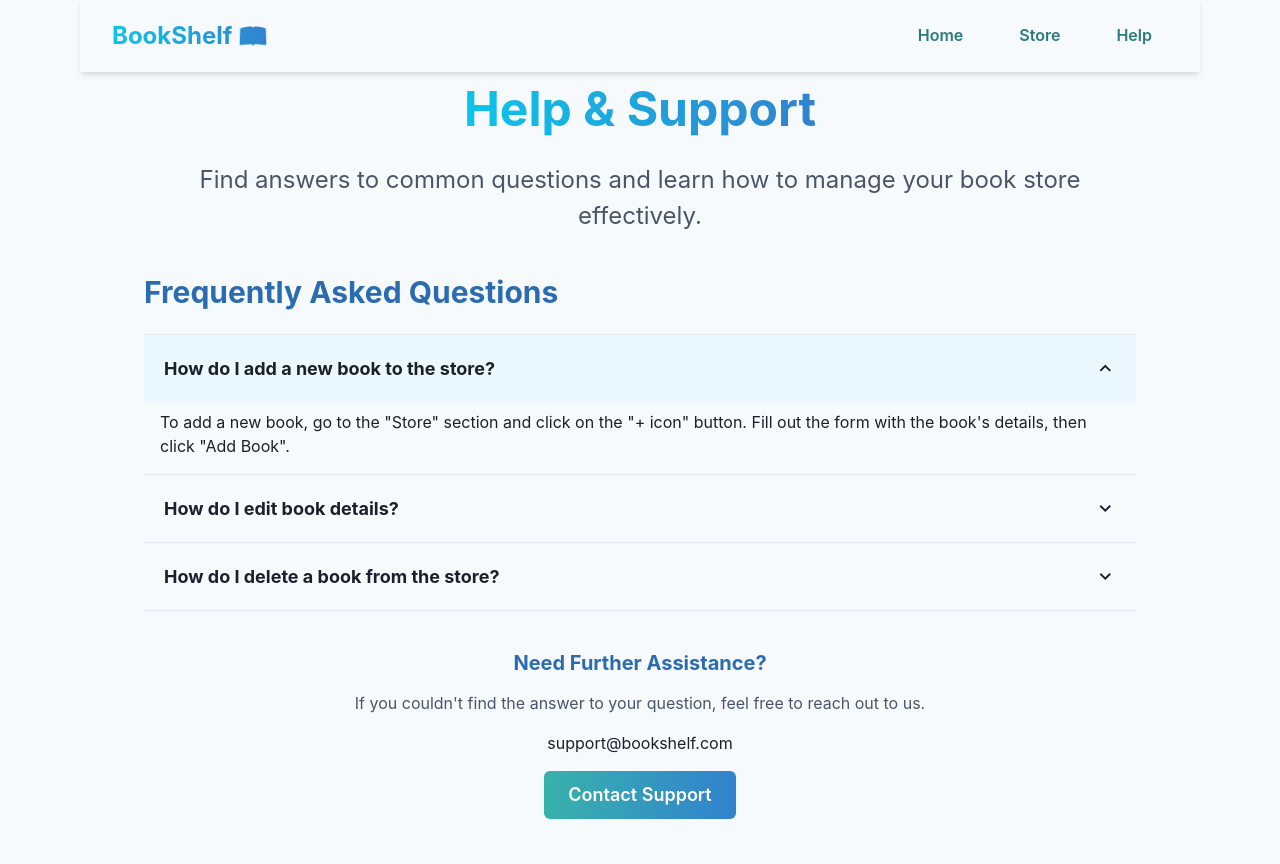
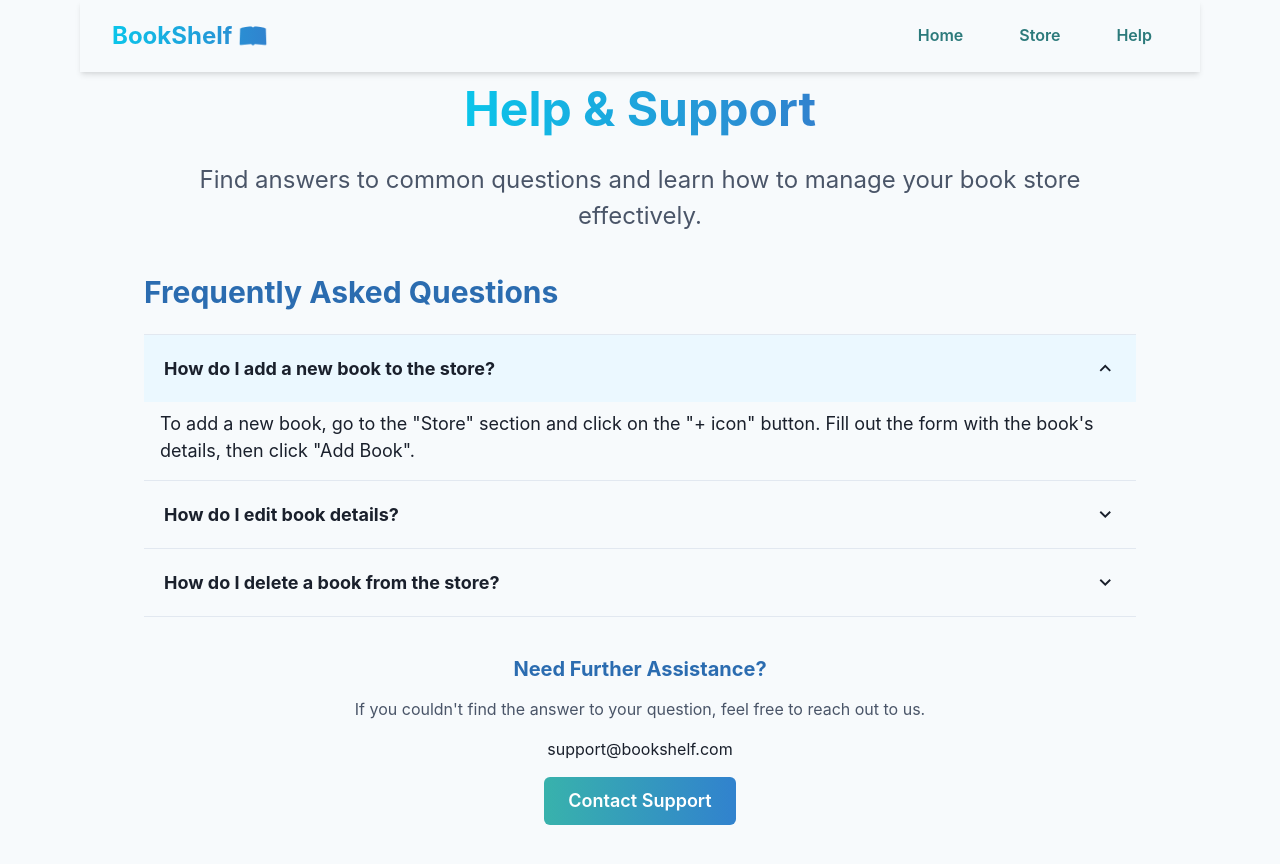
Before and after one commit to TheekshaRathnayaka/Admin-Book-Store, a React (Vite) app in the folder Admin-Store/frontend/: page /help in a window 1280 px wide. Both pictures are taken after a click on the button "How do I add a new book to the store?". Shown: the top 864 px of the page. Built offline with nearby package versions, Linux system fonts and the light colour scheme.

Commit message:
Increase AccordionPanel size

```diff
--- a/Admin-Store/frontend/src/pages/HelpPage.jsx
+++ b/Admin-Store/frontend/src/pages/HelpPage.jsx
@@ -32,7 +32,7 @@ const HelpPage = () => {
                 <AccordionIcon />
               </AccordionButton>
             </h2>
-            <AccordionPanel pb={4}>
+            <AccordionPanel pb={4} fontSize="18px">
               To add a new book, go to the "Store" section and click on the "+ icon" button. Fill out the form with the book's details, then click "Add Book".
             </AccordionPanel>
           </AccordionItem>
@@ -46,7 +46,7 @@ const HelpPage = () => {
                 <AccordionIcon />
               </AccordionButton>
             </h2>
-            <AccordionPanel pb={4}>
+            <AccordionPanel pb={4} fontSize="18px">
               Locate the book in the "Store" section, click on the "Edit icon" button, change the necessary details, and "Update" your changes.            </AccordionPanel>
           </AccordionItem>
 
@@ -59,7 +59,7 @@ const HelpPage = () => {
                 <AccordionIcon />
               </AccordionButton>
             </h2>
-            <AccordionPanel pb={4}>
+            <AccordionPanel pb={4} fontSize="18px">
               Find the book you want to remove in the "Store" section, then click the "Delete" button.
             </AccordionPanel>
           </AccordionItem>
```
